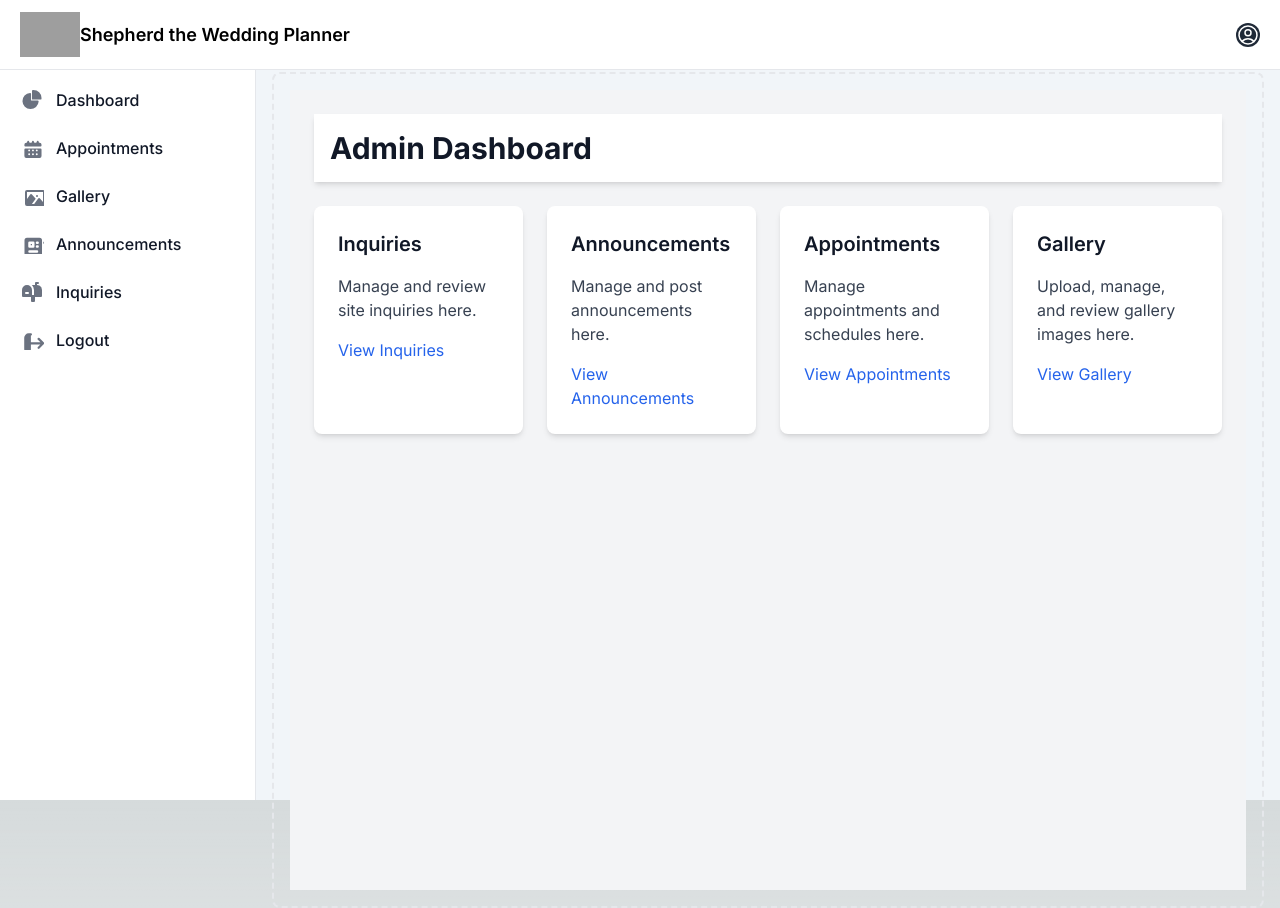
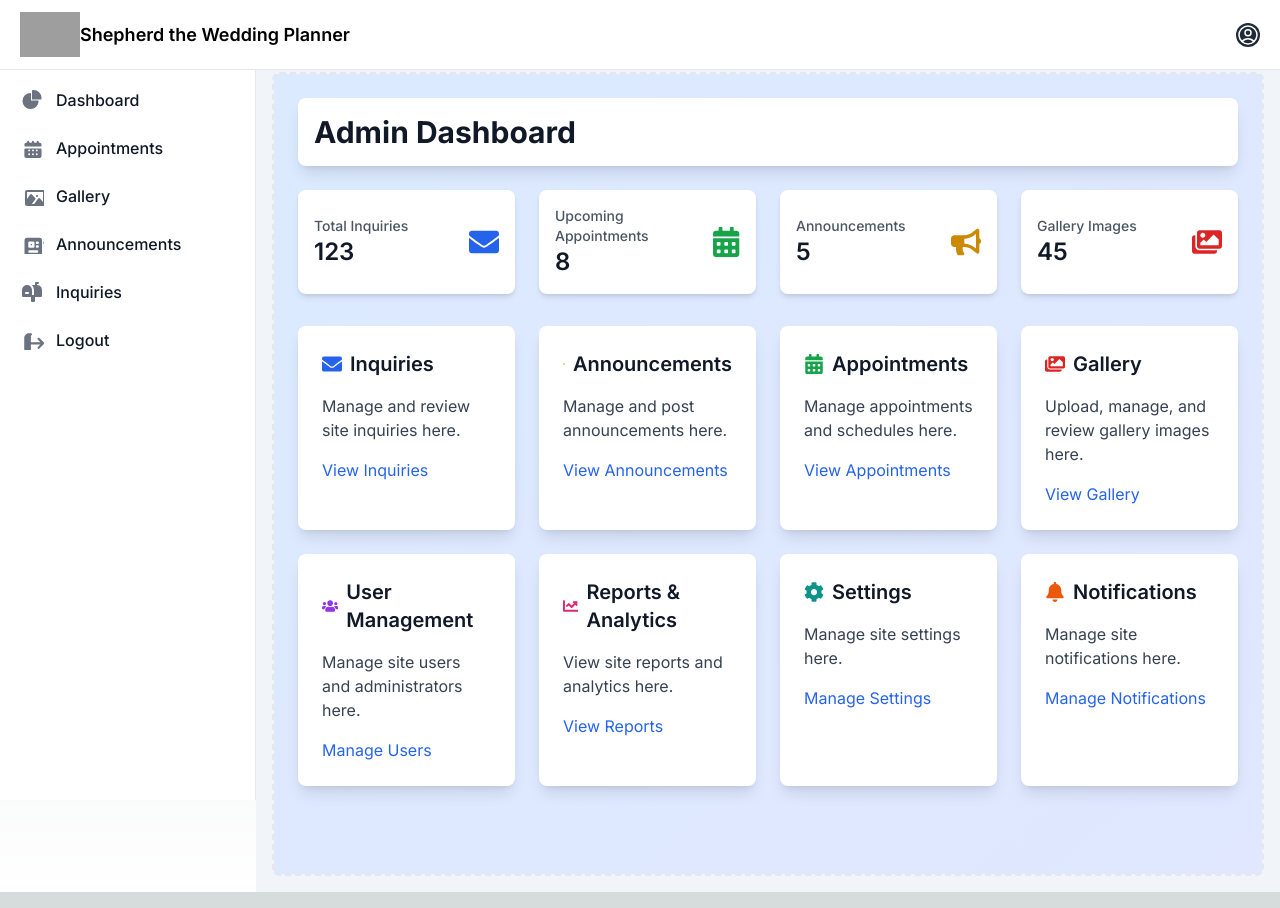
Before and after one commit to jamela012/stwp-nextjs, a Next.js app: page /admin/dashboard in a window 1280 px wide. Built offline with nearby package versions, Linux system fonts and the light colour scheme; no server answers; the database is empty; sample sign-in values are in the browser's storage; grey boxes are pictures that could not be loaded.

Commit message:
update admin dashboard

```diff
--- a/src/app/admin/dashboard/page.tsx
+++ b/src/app/admin/dashboard/page.tsx
@@ -1,17 +1,55 @@
 'use client';
 
+import { FaEnvelope, FaBullhorn, FaCalendarAlt, FaImages, FaUsers, FaChartLine, FaCog, FaBell } from 'react-icons/fa';
 
 export default function AdminDashboard() {
     return (
-        <div className="bg-gray-100 min-h-screen p-6">
-            <header className="bg-white shadow-md p-4 mb-6">
+        <div className="bg-gradient-to-br from-blue-100 to-indigo-100 min-h-screen p-6">
+            <header className="bg-white shadow-lg p-4 mb-6 rounded-lg">
                 <h1 className="text-3xl font-bold text-gray-900">Admin Dashboard</h1>
             </header>
 
+            <section className="grid grid-cols-1 gap-6 mb-8 md:grid-cols-2 lg:grid-cols-4">
+                {/* Stats Overview */}
+                <div className="bg-white p-4 rounded-lg shadow-md flex items-center justify-between">
+                    <div>
+                        <h2 className="text-sm font-medium text-gray-600">Total Inquiries</h2>
+                        <p className="text-2xl font-semibold text-gray-900">123</p>
+                    </div>
+                    <FaEnvelope className="text-blue-600 text-3xl" />
+                </div>
+
+                <div className="bg-white p-4 rounded-lg shadow-md flex items-center justify-between">
+                    <div>
+                        <h2 className="text-sm font-medium text-gray-600">Upcoming Appointments</h2>
+                        <p className="text-2xl font-semibold text-gray-900">8</p>
+                    </div>
+                    <FaCalendarAlt className="text-green-600 text-3xl" />
+                </div>
+
+                <div className="bg-white p-4 rounded-lg shadow-md flex items-center justify-between">
+                    <div>
+                        <h2 className="text-sm font-medium text-gray-600">Announcements</h2>
+                        <p className="text-2xl font-semibold text-gray-900">5</p>
+                    </div>
+                    <FaBullhorn className="text-yellow-600 text-3xl" />
+                </div>
+
+                <div className="bg-white p-4 rounded-lg shadow-md flex items-center justify-between">
+                    <div>
+                        <h2 className="text-sm font-medium text-gray-600">Gallery Images</h2>
+                        <p className="text-2xl font-semibold text-gray-900">45</p>
+                    </div>
+                    <FaImages className="text-red-600 text-3xl" />
+                </div>
+            </section>
+
             <main className="grid grid-cols-1 gap-6 md:grid-cols-2 lg:grid-cols-4">
                 {/* Inquiries */}
-                <div className="bg-white p-6 rounded-lg shadow-md">
-                    <h2 className="text-xl font-semibold text-gray-900 mb-4">Inquiries</h2>
+                <div className="bg-white p-6 rounded-lg shadow-lg hover:shadow-xl transition-shadow duration-300">
+                    <h2 className="text-xl font-semibold text-gray-900 mb-4 flex items-center">
+                        <FaEnvelope className="text-blue-600 mr-2" /> Inquiries
+                    </h2>
                     <p className="text-gray-700">Manage and review site inquiries here.</p>
                     <div className="mt-4">
                         <a href="/admin/inquiries" className="text-blue-600 hover:underline">View Inquiries</a>
@@ -19,8 +57,10 @@ export default function AdminDashboard() {
                 </div>
 
                 {/* Announcements */}
-                <div className="bg-white p-6 rounded-lg shadow-md">
-                    <h2 className="text-xl font-semibold text-gray-900 mb-4">Announcements</h2>
+                <div className="bg-white p-6 rounded-lg shadow-lg hover:shadow-xl transition-shadow duration-300">
+                    <h2 className="text-xl font-semibold text-gray-900 mb-4 flex items-center">
+                        <FaBullhorn className="text-yellow-600 mr-2" /> Announcements
+                    </h2>
                     <p className="text-gray-700">Manage and post announcements here.</p>
                     <div className="mt-4">
                         <a href="/admin/announcements" className="text-blue-600 hover:underline">View Announcements</a>
@@ -28,8 +68,10 @@ export default function AdminDashboard() {
                 </div>
 
                 {/* Appointments */}
-                <div className="bg-white p-6 rounded-lg shadow-md">
-                    <h2 className="text-xl font-semibold text-gray-900 mb-4">Appointments</h2>
+                <div className="bg-white p-6 rounded-lg shadow-lg hover:shadow-xl transition-shadow duration-300">
+                    <h2 className="text-xl font-semibold text-gray-900 mb-4 flex items-center">
+                        <FaCalendarAlt className="text-green-600 mr-2" /> Appointments
+                    </h2>
                     <p className="text-gray-700">Manage appointments and schedules here.</p>
                     <div className="mt-4">
                         <a href="/admin/appointments" className="text-blue-600 hover:underline">View Appointments</a>
@@ -37,11 +79,57 @@ export default function AdminDashboard() {
                 </div>
 
                 {/* Gallery */}
-                <div className="bg-white p-6 rounded-lg shadow-md">
-                    <h2 className="text-xl font-semibold text-gray-900 mb-4">Gallery</h2>
+                <div className="bg-white p-6 rounded-lg shadow-lg hover:shadow-xl transition-shadow duration-300">
+                    <h2 className="text-xl font-semibold text-gray-900 mb-4 flex items-center">
+                        <FaImages className="text-red-600 mr-2" /> Gallery
+                    </h2>
                     <p className="text-gray-700">Upload, manage, and review gallery images here.</p>
                     <div className="mt-4">
                         <a href="/admin/gallery" className="text-blue-600 hover:underline">View Gallery</a>
+                    </div>
+                </div>
+
+                {/* User Management */}
+                <div className="bg-white p-6 rounded-lg shadow-lg hover:shadow-xl transition-shadow duration-300">
+                    <h2 className="text-xl font-semibold text-gray-900 mb-4 flex items-center">
+                        <FaUsers className="text-purple-600 mr-2" /> User Management
+                    </h2>
+                    <p className="text-gray-700">Manage site users and administrators here.</p>
+                    <div className="mt-4">
+                        <a href="/admin/users" className="text-blue-600 hover:underline">Manage Users</a>
+                    </div>
+                </div>
+
+                {/* Reports/Analytics */}
+                <div className="bg-white p-6 rounded-lg shadow-lg hover:shadow-xl transition-shadow duration-300">
+                    <h2 className="text-xl font-semibold text-gray-900 mb-4 flex items-center">
+                        <FaChartLine className="text-pink-600 mr-2" /> Reports & Analytics
+                    </h2>
+                    <p className="text-gray-700">View site reports and analytics here.</p>
+                    <div className="mt-4">
+                        <a href="/admin/reports" className="text-blue-600 hover:underline">View Reports</a>
+                    </div>
+                </div>
+
+                {/* Settings */}
+                <div className="bg-white p-6 rounded-lg shadow-lg hover:shadow-xl transition-shadow duration-300">
+                    <h2 className="text-xl font-semibold text-gray-900 mb-4 flex items-center">
+                        <FaCog className="text-teal-600 mr-2" /> Settings
+                    </h2>
+                    <p className="text-gray-700">Manage site settings here.</p>
+                    <div className="mt-4">
+                        <a href="/admin/settings" className="text-blue-600 hover:underline">Manage Settings</a>
+                    </div>
+                </div>
+
+                {/* Notifications */}
+                <div className="bg-white p-6 rounded-lg shadow-lg hover:shadow-xl transition-shadow duration-300">
+                    <h2 className="text-xl font-semibold text-gray-900 mb-4 flex items-center">
+                        <FaBell className="text-orange-600 mr-2" /> Notifications
+                    </h2>
+                    <p className="text-gray-700">Manage site notifications here.</p>
+                    <div className="mt-4">
+                        <a href="/admin/notifications" className="text-blue-600 hover:underline">Manage Notifications</a>
                     </div>
                 </div>
             </main>
--- a/src/app/admin/layout.tsx
+++ b/src/app/admin/layout.tsx
@@ -32,8 +32,8 @@ const AdminLayout = ({ children }: { children: React.ReactNode }) => {
         <>
             <AdminSideNav />
 
-            <main className="p-4 lg:ml-64 bg-slate-100 h-svh">
-                <div className="p-4 border-2 border-gray-200 border-dashed rounded-lg dark:border-gray-700 mt-14">
+            <main className="p-4 lg:ml-64 bg-slate-100">
+                <div className="border-2 border-gray-200 border-dashed rounded-lg dark:border-gray-700 mt-14">
                     {children}
                 </div>
             </main>
```
